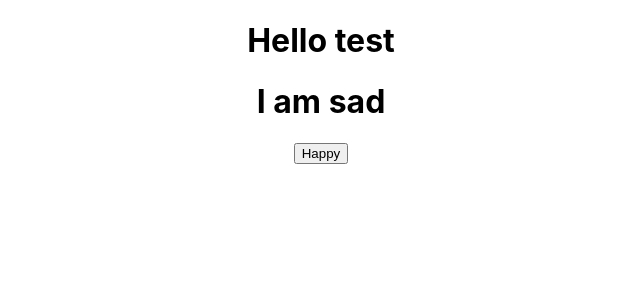
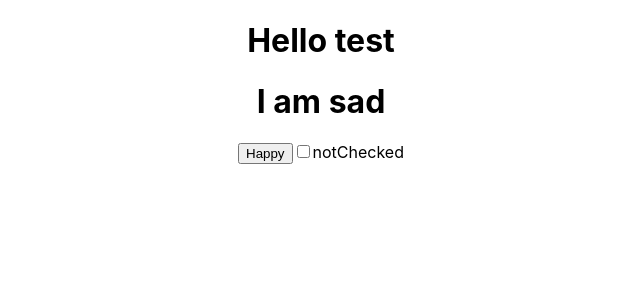
Before and after one commit to lee-quan/React-Essential-Training, a React (Create React App) app: page / in a window 1280 px wide. Shown: the top 300 px of the page, without its empty margins (319-959 px from the left). Built offline with nearby package versions, Linux system fonts and the light colour scheme.

Commit message:
useReducer

```diff
--- a/src/App.js
+++ b/src/App.js
@@ -1,5 +1,5 @@
 import './App.css';
-import { useState, useEffect } from 'react';
+import { useState, useEffect, useReducer } from 'react';
 
 // function App(props) {
 //   return (
@@ -12,7 +12,7 @@ import { useState, useEffect } from 'react';
 //Destructuring arrays and objects
 function App({ library }) {
   const [emotion, setEmotion] = useState('sad');
-
+  const [checked, setChecked] = useReducer((checked) => !checked, false);
   useEffect(() => {
     console.log(emotion, 'without dependency array');
   }, []);
@@ -26,6 +26,9 @@ function App({ library }) {
       <h1>Hello {library}</h1>
       <h1>I am {emotion}</h1>
       <button onClick={() => setEmotion('happy')}>Happy</button>
+
+      <input type="checkbox" value={checked} onChange={setChecked} />
+      <label>{checked ? 'checked' : 'notChecked'}</label>
     </div>
   );
 }
```
